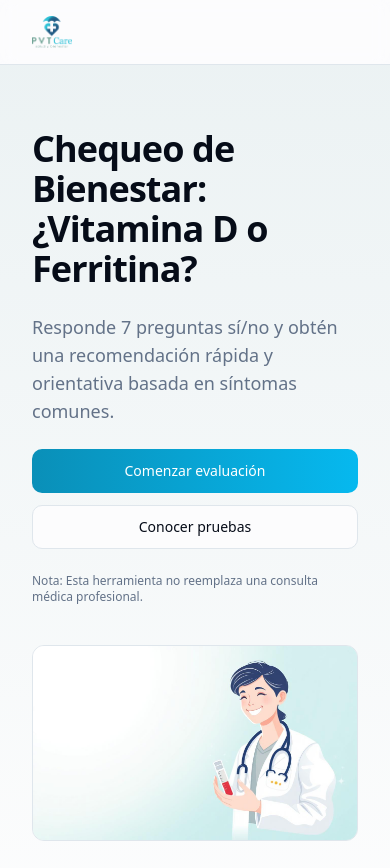
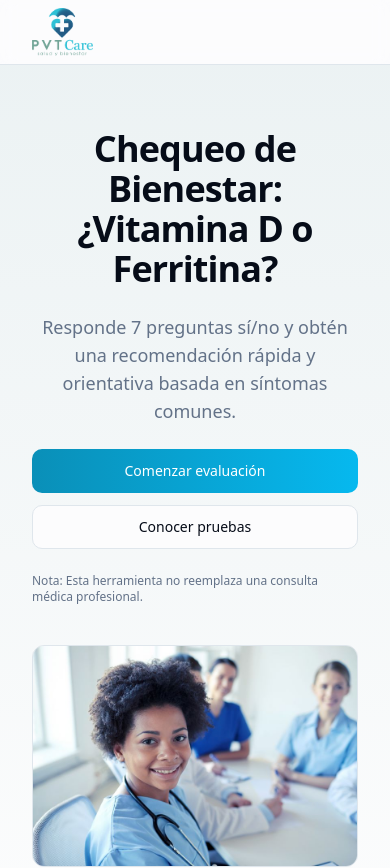
Before and after one commit to sebastianterleira/wellness-check-guide-test, a React (Vite) app: page / in a window 390 px wide. Shown: the top 868 px of the page. Built offline with nearby package versions, Linux system fonts and the light colour scheme.

Commit message:
Refine UI and responsiveness
Update button height for mobile view.
Increase logo size.
Center CTA elements and adjust button width on mobile.
Update hero image.

```diff
--- a/src/components/health/HealthDecisionWizard.tsx
+++ b/src/components/health/HealthDecisionWizard.tsx
@@ -148,10 +148,10 @@ export function HealthDecisionWizard() {
               <p className="text-lg font-medium leading-relaxed text-center sm:text-left">{step.question}</p>
             </div>
             <div className="flex flex-col sm:flex-row gap-3">
-              <Button variant="hero" size="lg" onClick={() => handleAnswer("Sí")} aria-label="Responder Sí" className="flex-1 sm:flex-none">
+              <Button variant="hero" size="lg" onClick={() => handleAnswer("Sí")} aria-label="Responder Sí" className="flex-1 sm:flex-none h-16 sm:h-11">
                 Sí
               </Button>
-              <Button variant="outline" size="lg" onClick={() => handleAnswer("No")} aria-label="Responder No" className="flex-1 sm:flex-none">
+              <Button variant="outline" size="lg" onClick={() => handleAnswer("No")} aria-label="Responder No" className="flex-1 sm:flex-none h-16 sm:h-11">
                 No
               </Button>
               {answered.length > 0 && (
--- a/src/pages/Index.tsx
+++ b/src/pages/Index.tsx
@@ -1,5 +1,5 @@
 import { Helmet } from "react-helmet-async";
-import hero from "@/assets/hero-medical.jpg";
+import hero from "@/assets/hero-medical-new.jpg";
 import vitaminaDImage from "@/assets/vitamina-d.webp";
 import ferritinaImage from "@/assets/ferritina.webp";
 import logoImage from "@/assets/logo-previta.png";
@@ -81,7 +81,7 @@ const Index = () => {
             <img
               src={logoImage}
               alt="Previta Care - Pruebas médicas"
-              className="h-8 w-auto"
+              className="h-12 w-auto"
             />
           </a>
           <nav className="hidden md:flex items-center gap-6 text-sm text-muted-foreground">
@@ -100,17 +100,17 @@ const Index = () => {
           </div>
           <div className="container grid gap-10 py-16 md:grid-cols-2 md:py-24 lg:py-28">
             <div className="flex flex-col justify-center gap-6">
-              <h1 className="text-4xl font-bold tracking-tight md:text-5xl">
+              <h1 className="text-4xl font-bold tracking-tight md:text-5xl text-center md:text-left">
                 Chequeo de Bienestar: ¿Vitamina D o Ferritina?
               </h1>
-              <p className="text-lg text-muted-foreground">
+              <p className="text-lg text-muted-foreground text-center md:text-left">
                 Responde 7 preguntas sí/no y obtén una recomendación rápida y orientativa basada en síntomas comunes.
               </p>
-              <div className="flex flex-col sm:flex-row gap-3 items-center sm:items-start">
-                <Button asChild variant="hero" size="lg" className="w-full sm:w-auto">
+              <div className="flex flex-col gap-3 items-center md:flex-row md:items-start">
+                <Button asChild variant="hero" size="lg" className="w-full md:w-auto">
                   <a href="#evaluacion">Comenzar evaluación</a>
                 </Button>
-                <Button asChild variant="outline" size="lg" className="w-full sm:w-auto">
+                <Button asChild variant="outline" size="lg" className="w-full md:w-auto">
                   <a href="#vitamina-d">Conocer pruebas</a>
                 </Button>
               </div>
```
Also changed, not shown: src/assets/hero-medical-new.jpg (added).
